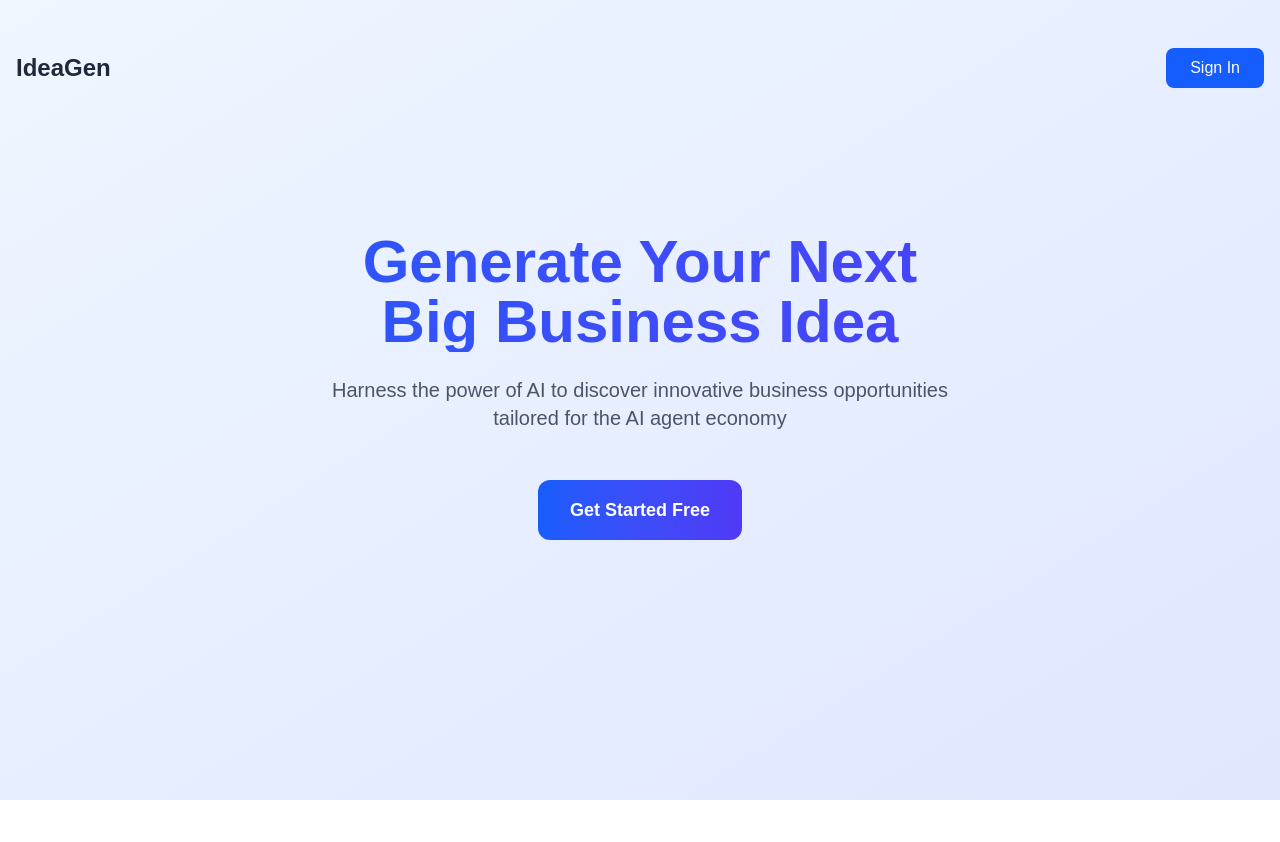
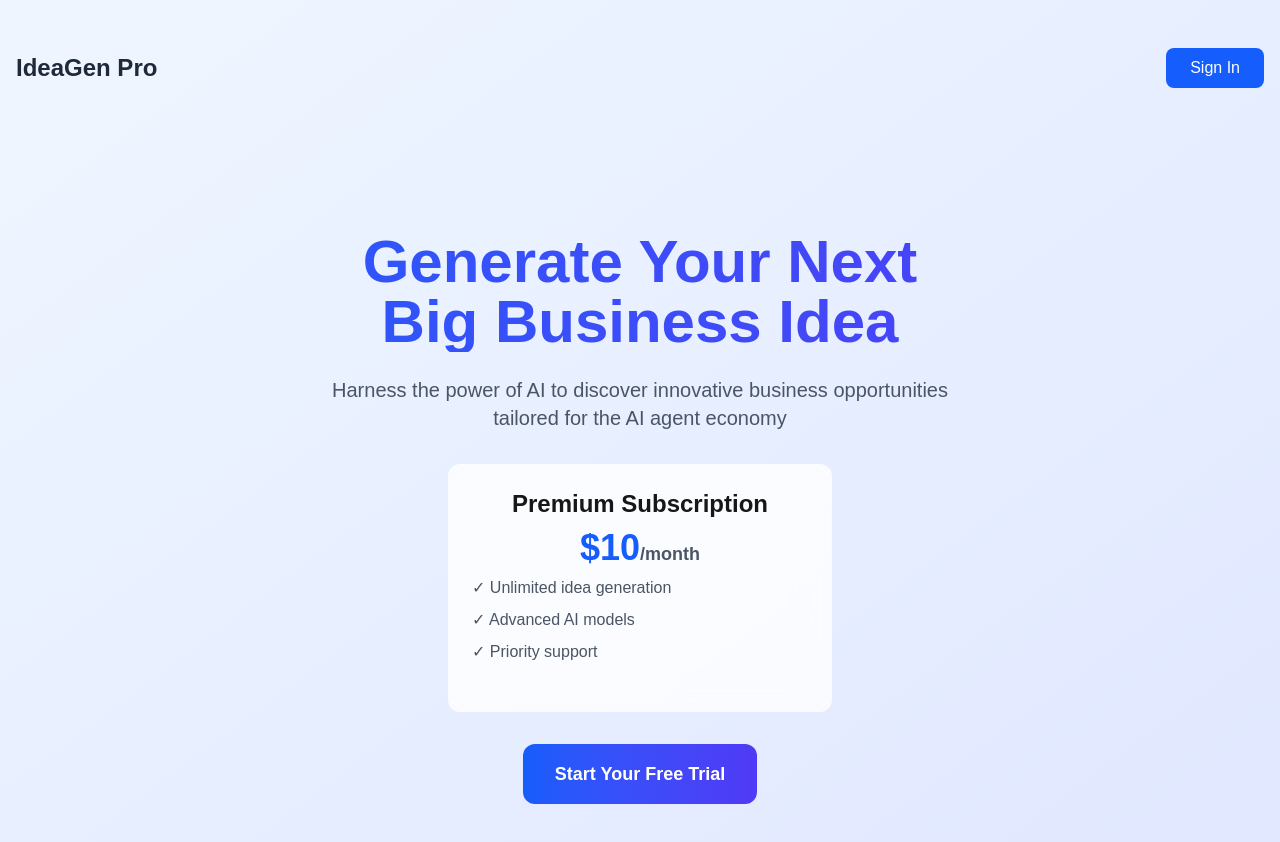
Before and after one commit to ShreCodes2809/first-ai-saas-proj, a Next.js app: page / in a window 1280 px wide. Shown: the top 842 px of the page. Before the commit the page ends 800 px from the top, so only its background shows below. Built offline with nearby package versions, Linux system fonts and the light colour scheme; no server answers.

Commit message:
Updated index.tsx

```diff
--- a/pages/index.tsx
+++ b/pages/index.tsx
@@ -10,7 +10,7 @@ export default function Home() {
         {/* Navigation */}
         <nav className="flex justify-between items-center mb-12">
           <h1 className="text-2xl font-bold text-gray-800 dark:text-gray-200">
-            IdeaGen
+            IdeaGen Pro
           </h1>
           <div>
             <SignedOut>
@@ -28,7 +28,7 @@ export default function Home() {
                 >
                   Go to App
                 </Link>
-                <UserButton/>
+                <UserButton showName={true} />
               </div>
             </SignedIn>
           </div>
@@ -41,21 +41,32 @@ export default function Home() {
             <br />
             Big Business Idea
           </h2>
-          <p className="text-xl text-gray-600 dark:text-gray-400 mb-12 max-w-2xl mx-auto">
+          <p className="text-xl text-gray-600 dark:text-gray-400 mb-8 max-w-2xl mx-auto">
             Harness the power of AI to discover innovative business opportunities tailored for the AI agent economy
           </p>
+
+          {/* Pricing Preview */}
+          <div className="bg-white/80 dark:bg-gray-800/80 backdrop-blur-lg rounded-xl p-6 max-w-sm mx-auto mb-8">
+            <h3 className="text-2xl font-bold mb-2">Premium Subscription</h3>
+            <p className="text-4xl font-bold text-blue-600 mb-2">$10<span className="text-lg text-gray-600">/month</span></p>
+            <ul className="text-left text-gray-600 dark:text-gray-400 mb-6">
+              <li className="mb-2">✓ Unlimited idea generation</li>
+              <li className="mb-2">✓ Advanced AI models</li>
+              <li className="mb-2">✓ Priority support</li>
+            </ul>
+          </div>
 
           <SignedOut>
             <SignInButton mode="modal">
               <button className="bg-gradient-to-r from-blue-600 to-indigo-600 hover:from-blue-700 hover:to-indigo-700 text-white font-bold py-4 px-8 rounded-xl text-lg transition-all transform hover:scale-105">
-                Get Started Free
+                Start Your Free Trial
               </button>
             </SignInButton>
           </SignedOut>
           <SignedIn>
             <Link href="/product">
               <button className="bg-gradient-to-r from-blue-600 to-indigo-600 hover:from-blue-700 hover:to-indigo-700 text-white font-bold py-4 px-8 rounded-xl text-lg transition-all transform hover:scale-105">
-                Generate Ideas Now
+                Access Premium Features
               </button>
             </Link>
           </SignedIn>
```
